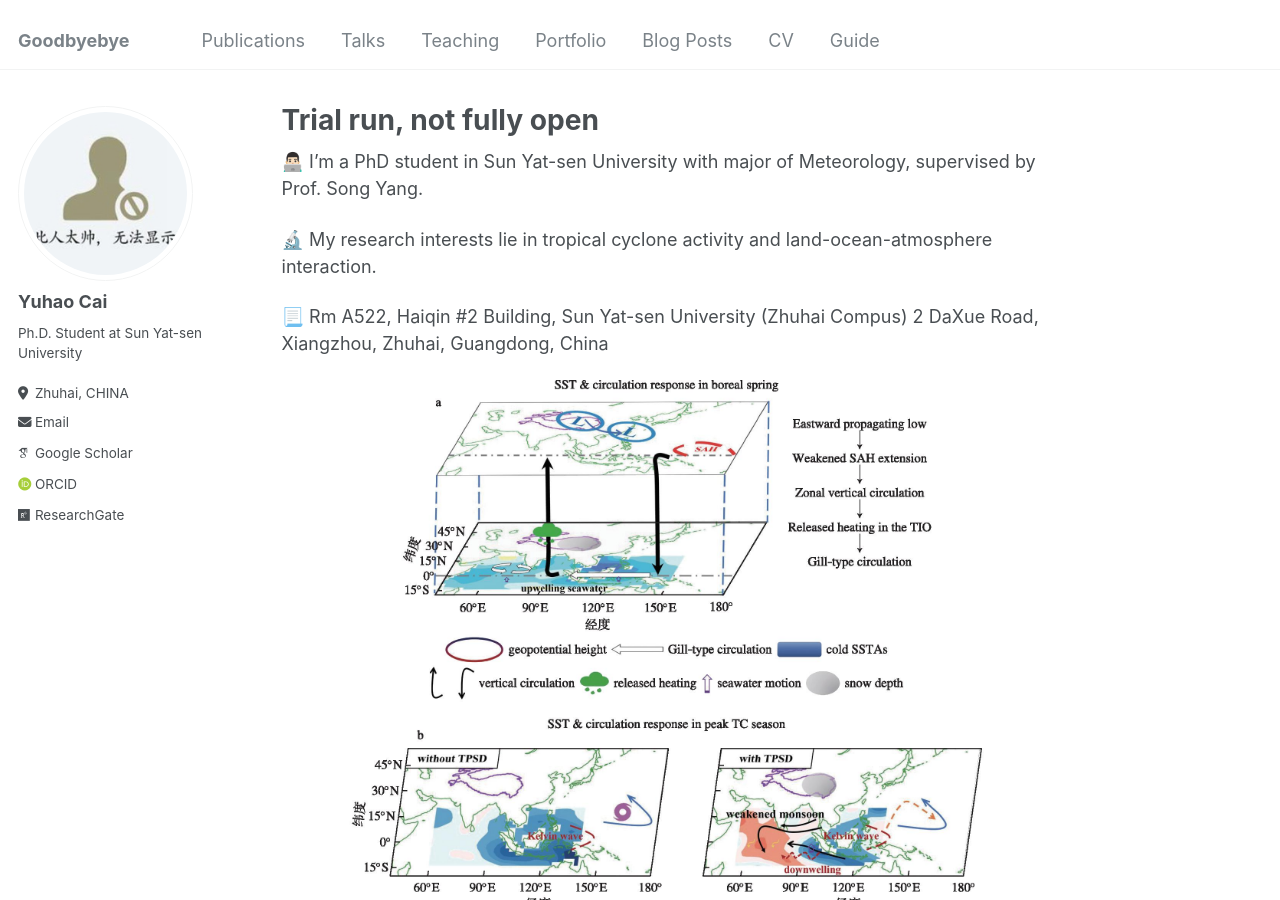
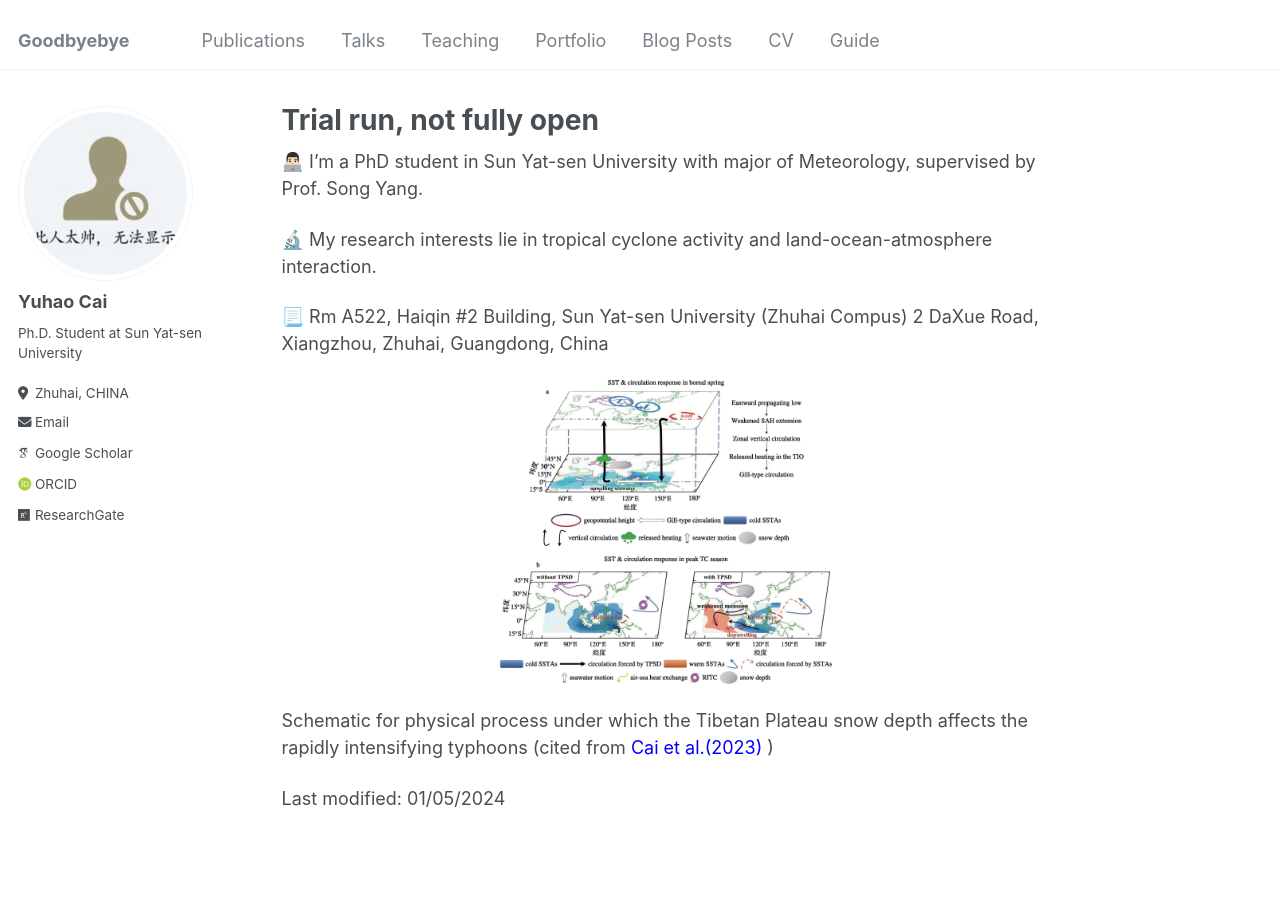
Before and after one commit to caiyh63/caiyh63.github.io, a Jekyll site: the page built from _pages/about.md, in a window 1280 px wide and 900 px high. Built offline with Jekyll 4.4.1, drawn with Linux system fonts in a browser that asks for light colours; some web fonts are replaced.

Commit message:
Update about.md

```diff
--- a/_pages/about.md
+++ b/_pages/about.md
@@ -13,7 +13,7 @@ redirect_from:
 
 📃 Rm A522, Haiqin #2 Building, Sun Yat-sen University (Zhuhai Compus) 2 DaXue Road, Xiangzhou, Zhuhai, Guangdong, China
 
-![Cai-2023-Fig13](/images/NJQX202401002_519.jpg)
+![Cai-2023-Fig13](/images/NJQX202401002_519.jpg){: .align-center width="400px"}
 
 Schematic for physical process under which the Tibetan Plateau snow depth affects the rapidly intensifying typhoons (cited from <font color=Blue>Cai et al.(2023)</font> )
 
```
